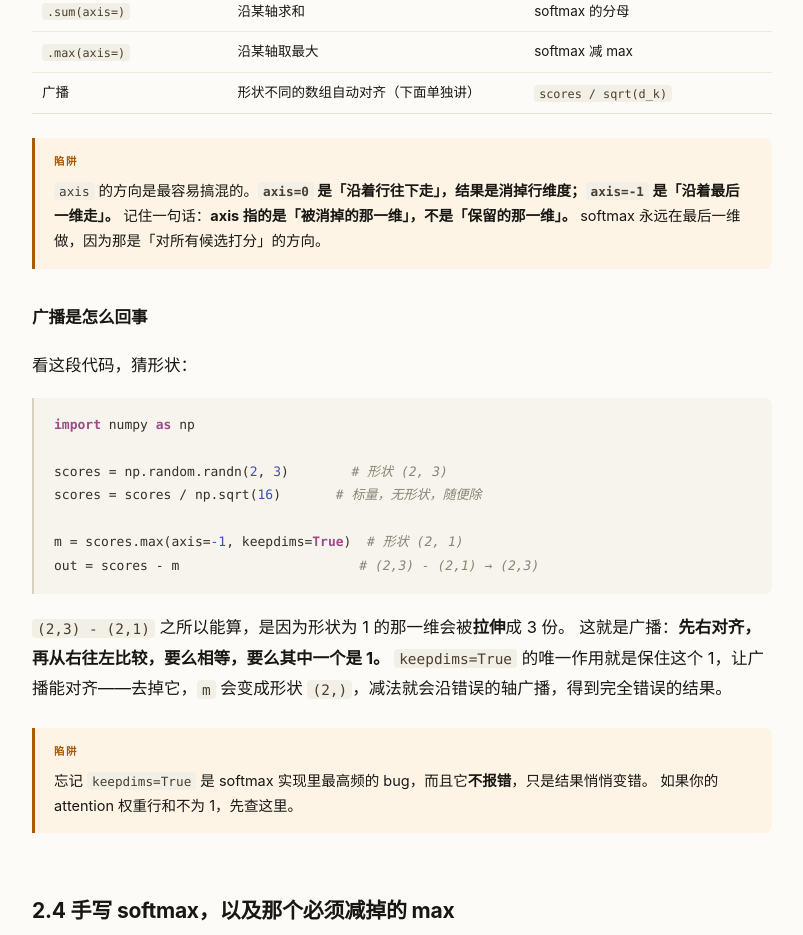
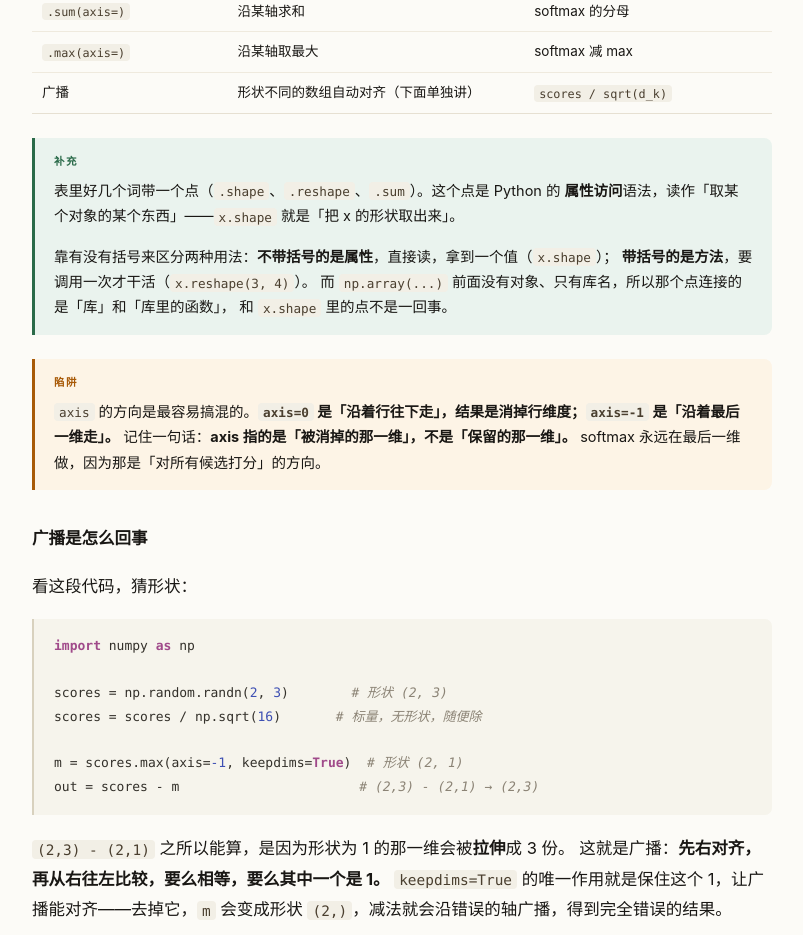
Before and after one commit to Twilight-tide/ML, a plain HTML site: page book/ch02.html in a window 1280 px wide. Shown: the part 3138-4073 px from the top of the page, without its empty margins (382-1185 px from the left). Drawn offline with Linux system fonts and the light colour scheme.

Commit message:
补充：解释属性访问的点号语法
表格里的 .shape / .reshape / .sum 都带一个点，但前文从未说明这个点是什么。
在表格后补一段说明：点是属性访问；不带括号是属性（直接取值），
带括号是方法（调用才执行），而 np.array 的点连接的是库与函数，与前者不同。

```diff
--- a/book/ch02.html
+++ b/book/ch02.html
@@ -160,6 +160,20 @@ q 代表「我现在想找一个函数名」，那么内积大就表示「我现
 <tr><td>广播</td><td>形状不同的数组自动对齐（下面单独讲）</td><td><code>scores / sqrt(d_k)</code></td></tr>
 </tbody>
 </table>
+
+<div class="callout tip">
+  <span class="label">补充</span>
+  <p>
+  表里好几个词带一个点（<code>.shape</code>、<code>.reshape</code>、<code>.sum</code>）。这个点是 Python 的
+  <b>属性访问</b>语法，读作「取某个对象的某个东西」——<code>x.shape</code> 就是「把 x 的形状取出来」。
+  </p>
+  <p>
+  靠有没有括号来区分两种用法：<b>不带括号的是属性</b>，直接读，拿到一个值（<code>x.shape</code>）；
+  <b>带括号的是方法</b>，要调用一次才干活（<code>x.reshape(3, 4)</code>）。
+  而 <code>np.array(...)</code> 前面没有对象、只有库名，所以那个点连接的是「库」和「库里的函数」，
+  和 <code>x.shape</code> 里的点不是一回事。
+  </p>
+</div>
 
 <div class="callout warn">
   <span class="label">陷阱</span>
```
